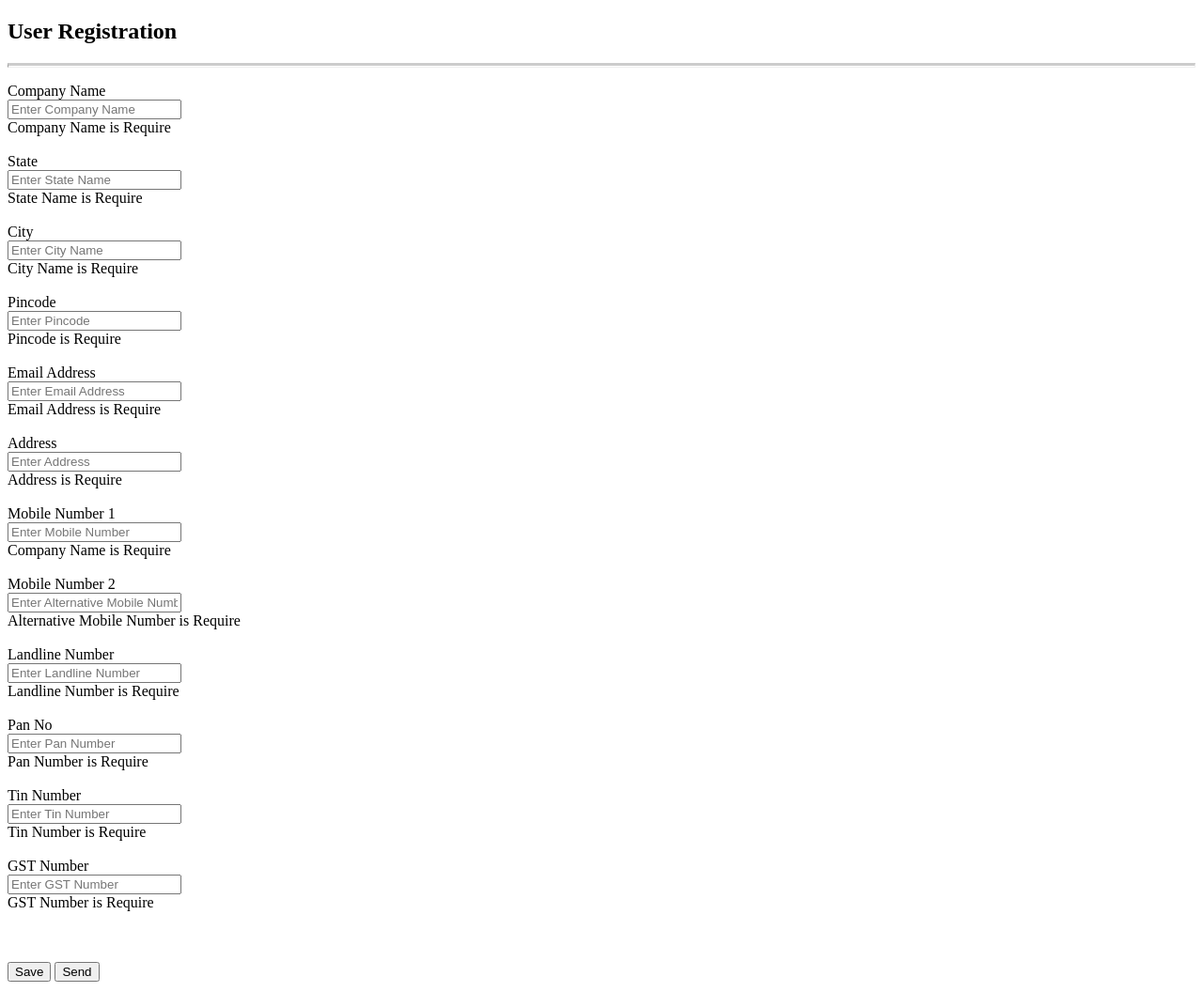
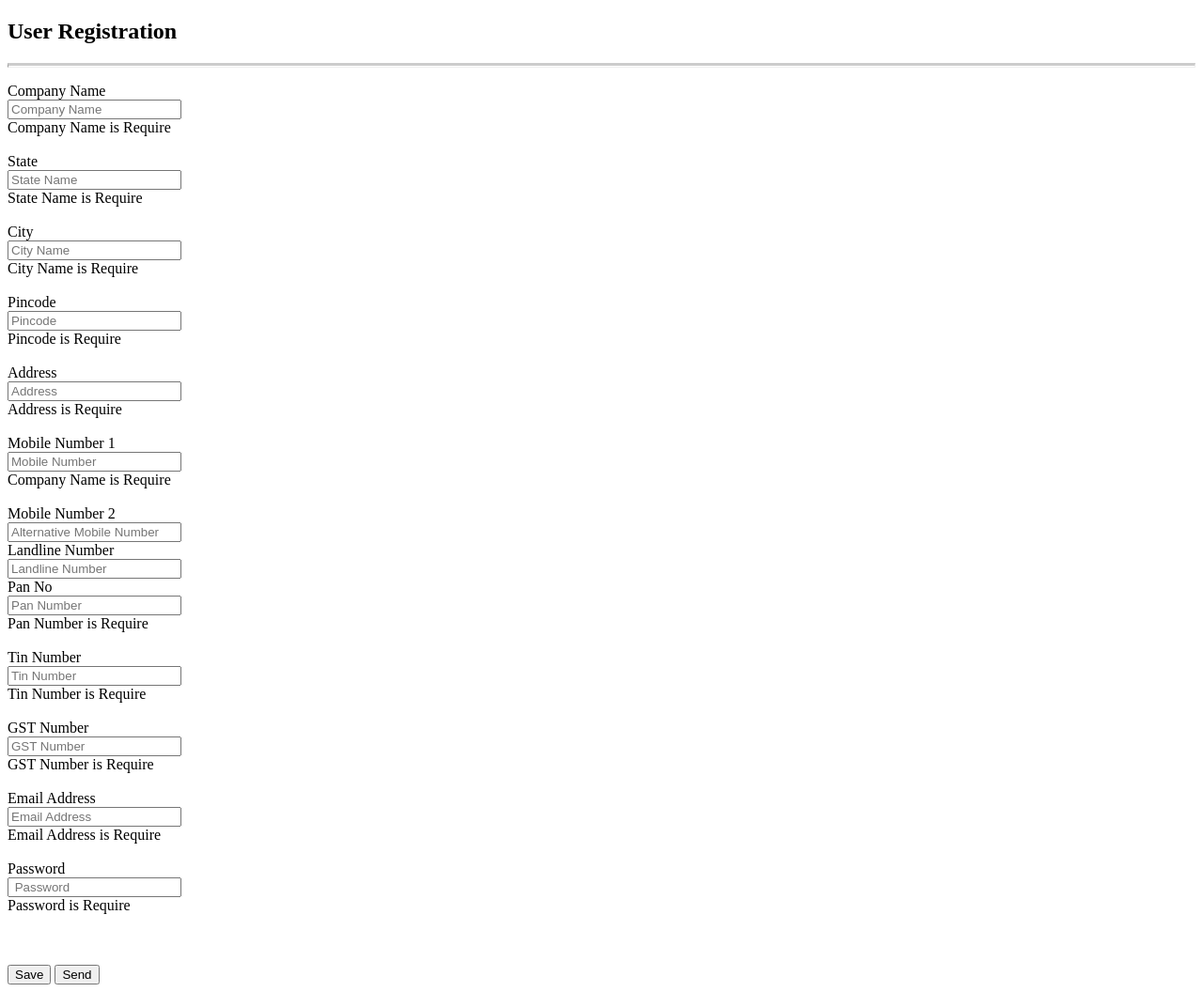
Before and after one commit to SameerHindocha/gst, a website: page public/app/modules/users/view/add-user.html in a window 1280 px wide. Shown: the whole page at 94% size. Drawn offline with Linux system fonts and the light colour scheme.

Commit message:
samir's changes

```diff
--- a/public/app/modules/users/controller/add-user.controller.js
+++ b/public/app/modules/users/controller/add-user.controller.js
@@ -1,5 +1,5 @@
 'use strict';
-(function () {
+(function() {
   angular
     .module('userApp')
     .controller('addUserController', controller);
@@ -29,7 +29,8 @@
         landline: vm.landline,
         panNo: vm.panNo,
         tinNo: vm.tinNo,
-        GSTNo: vm.GSTNo
+        GSTNo: vm.GSTNo,
+        password: vm.password
       };
 
       UserService.addUser(postObj).then((response) => {
--- a/public/app/modules/users/user.route.js
+++ b/public/app/modules/users/user.route.js
@@ -31,6 +31,7 @@
         controller: 'addUserController',
         controllerAs: 'vm'
 
+
       })
 
       // .when("/user/edit/:id", {
--- a/public/app/modules/users/view/add-user.html
+++ b/public/app/modules/users/view/add-user.html
@@ -9,95 +9,102 @@
   <div class="container">
     <div>
       <h2>
-				<i class="glyphicon glyphicon-plus-sign"></i>
-				<b>User Registration</b>
-		    </h2>
+                <i class="glyphicon glyphicon-plus-sign"></i>
+                <b>User Registration</b>
+            </h2>
     </div>
     <hr style="display: block;height: 1px;border: 5;border-top: 3px solid #ccc;margin: 1em 0;padding: 0;">
     <form name="addUserForm">
       <div class="col-md-6">
         <lable>Company Name</lable>
         <br />
-        <input type="text" name="companyName" class="form-control" ng-model="vm.companyName" placeholder="Enter Company Name" required>
+        <input type="text" name="companyName" class="form-control" ng-model="vm.companyName" placeholder="Company Name" required>
         <div ng-hide="addUserForm.companyName.$valid || addUserForm.companyName.$pristine" class="alert alert-danger">
           Company Name is Require
         </div>
         <br />
         <lable>State</lable>
         <br />
-        <input type="text" name="state" class="form-control" ng-model="vm.state" placeholder="Enter State Name" required>
+        <input type="text" name="state" class="form-control" ng-model="vm.state" placeholder="State Name" required>
         <div ng-hide="addUserForm.state.$valid || addUserForm.state.$pristine" class="alert alert-danger">
           State Name is Require
         </div>
         <br />
         <lable>City</lable>
         <br />
-        <input type="text" name="city" class="form-control" ng-model="vm.city" placeholder="Enter City Name" required>
+        <input type="text" name="city" class="form-control" ng-model="vm.city" placeholder="City Name" required>
         <div ng-hide="addUserForm.city.$valid || addUserForm.city.$pristine" class="alert alert-danger">
           City Name is Require
         </div>
         <br />
         <lable>Pincode</lable>
         <br />
-        <input type="text" name="pincode" class="form-control" ng-model="vm.pincode" placeholder="Enter Pincode" required>
+        <input type="text" name="pincode" class="form-control" ng-model="vm.pincode" placeholder="Pincode" required>
         <div ng-hide="addUserForm.pincode.$valid || addUserForm.pincode.$pristine" class="alert alert-danger">
           Pincode is Require
         </div>
         <br />
-        <lable>Email Address</lable>
-        <br />
-        <input type="email" name="email" class="form-control" ng-model="vm.email" placeholder="Enter Email Address" required>
-        <div ng-hide="addUserForm.email.$valid || addUserForm.email.$pristine" class="alert alert-danger">
-          Email Address is Require
-        </div>
-        <br />
         <lable>Address</lable>
         <br />
-        <input type="text" name="address" class="form-control" ng-model="vm.address" placeholder="Enter Address" required>
+        <input type="text" name="address" class="form-control" ng-model="vm.address" placeholder="Address" required>
         <div ng-hide="addUserForm.address.$valid || addUserForm.address.$pristine" class="alert alert-danger">
           Address is Require
         </div>
         <br />
         <lable>Mobile Number 1</lable>
         <br />
-        <input type="text" name="mobile1" class="form-control" ng-model="vm.mobile1" placeholder="Enter Mobile Number" required>
+        <input type="text" name="mobile1" class="form-control" ng-model="vm.mobile1" placeholder="Mobile Number" required>
         <div ng-hide="addUserForm.mobile1.$valid || addUserForm.mobile1.$pristine" class="alert alert-danger">
           Company Name is Require
         </div>
         <br />
         <lable>Mobile Number 2</lable>
         <br />
-        <input type="text" name="mobile2" class="form-control" ng-model="vm.mobile2" placeholder="Enter Alternative Mobile Number" required>
-        <div ng-hide="addUserForm.mobile2.$valid || addUserForm.mobile2.$pristine" class="alert alert-danger">
+        <input type="text" name="mobile2" class="form-control" ng-model="vm.mobile2" placeholder="Alternative Mobile Number" required>
+        <!--  <div ng-hide="addUserForm.mobile2.$valid || addUserForm.mobile2.$pristine" class="alert alert-danger">
           Alternative Mobile Number is Require
-        </div>
+        </div> -->
         <br />
         <lable>Landline Number</lable>
         <br />
-        <input type="text" name="landline" class="form-control" ng-model="vm.landline" placeholder="Enter Landline Number" required>
-        <div ng-hide="addUserForm.landline.$valid || addUserForm.landline.$pristine" class="alert alert-danger">
+        <input type="text" name="landline" class="form-control" ng-model="vm.landline" placeholder="Landline Number" required>
+        <!-- <div ng-hide="addUserForm.landline.$valid || addUserForm.landline.$pristine" class="alert alert-danger">
           Landline Number is Require
-        </div>
+        </div> -->
         <br />
         <lable>Pan No</lable>
         <br />
-        <input type="text" name="panNo" class="form-control" ng-model="vm.panNo" placeholder="Enter Pan Number" required>
+        <input type="text" name="panNo" class="form-control" ng-model="vm.panNo" placeholder="Pan Number" required>
         <div ng-hide="addUserForm.panNo.$valid || addUserForm.panNo.$pristine" class="alert alert-danger">
           Pan Number is Require
         </div>
         <br />
         <lable>Tin Number</lable>
         <br />
-        <input type="text" name="tinNo" class="form-control" ng-model="vm.tinNo" placeholder="Enter Tin Number" required>
+        <input type="text" name="tinNo" class="form-control" ng-model="vm.tinNo" placeholder="Tin Number" required>
         <div ng-hide="addUserForm.tinNo.$valid || addUserForm.tinNo.$pristine" class="alert alert-danger">
           Tin Number is Require
         </div>
         <br />
         <lable>GST Number</lable>
         <br />
-        <input type="text" name="gstNo" class="form-control" ng-model="vm.gstNo" placeholder="Enter GST Number" required>
+        <input type="text" name="gstNo" class="form-control" ng-model="vm.gstNo" placeholder="GST Number" required>
         <div ng-hide="addUserForm.gstNo.$valid || addUserForm.gstNo.$pristine" class="alert alert-danger">
           GST Number is Require
+        </div>
+        <br />
+        <lable>Email Address</lable>
+        <br />
+        <input type="email" name="email" class="form-control" ng-model="vm.email" placeholder="Email Address" required>
+        <div ng-hide="addUserForm.email.$valid || addUserForm.email.$pristine" class="alert alert-danger">
+          Email Address is Require
+        </div>
+        <br />
+        <lable>Password</lable>
+        <br />
+        <input type="password" name="password" class="form-control" ng-model="vm.password" placeholder=" Password" required>
+        <div ng-hide="addUserForm.password.$valid || addUserForm.password.$pristine" class="alert alert-danger">
+          Password is Require
         </div>
         <br />
         <br>
```
Also changed, not shown: public/app/app.module.js (+39 -37 lines), public/app/modules/auth/view/login.html (+1 -0 lines), server/admin-api/user/user.controller.js (+10 -8 lines), public/app/modules/auth/controller/change-password.controller.js (added), 1 other file.
